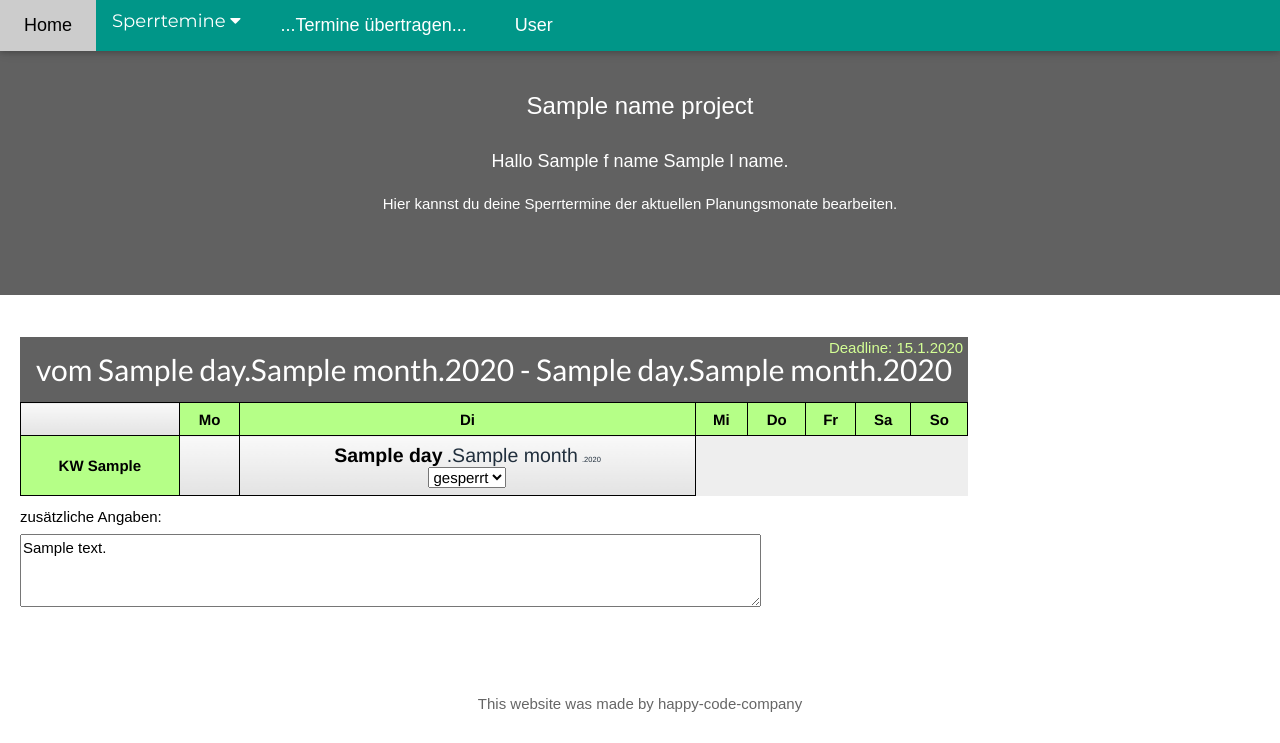
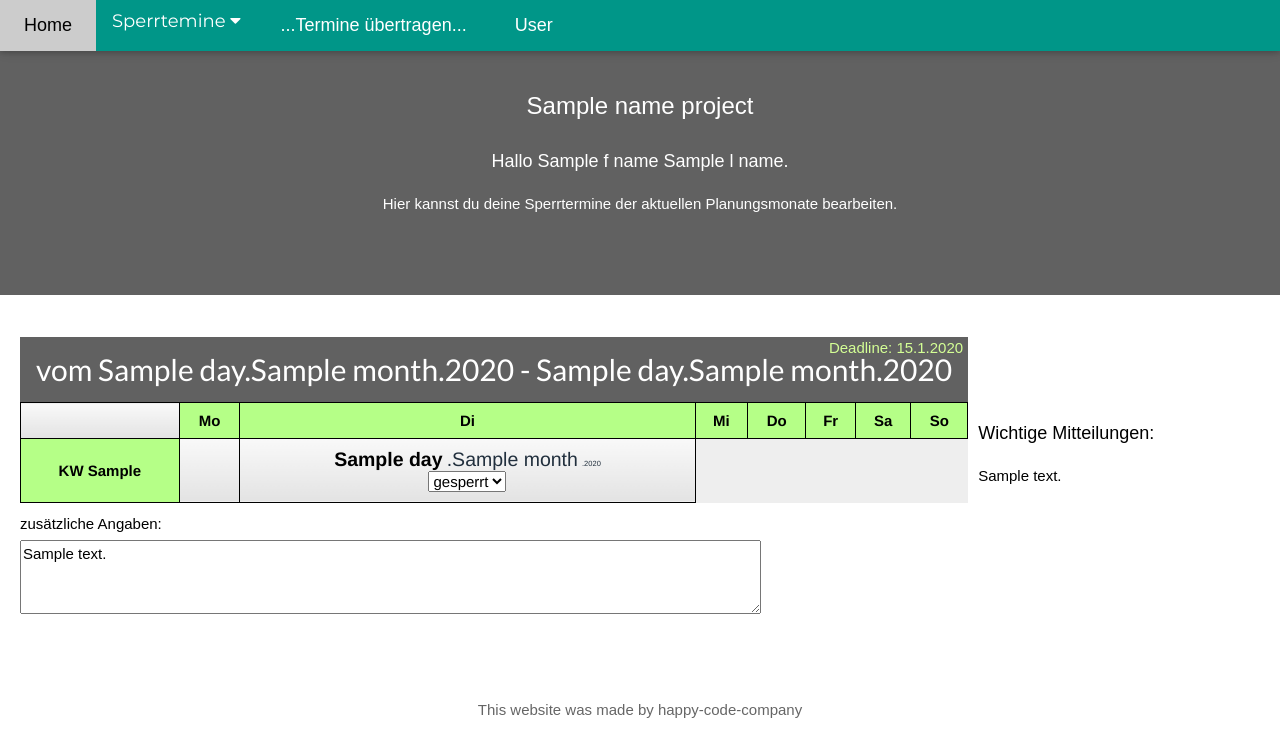
Before and after one commit to TomBenRu/hcc_plan_api, a FastAPI app: template templates/index_actor.html in a window 1280 px wide. Shown: the top 743 px of the page. Before the commit the page ends 712 px from the top, so only its background shows below. Run offline with FastAPI, Linux system fonts and the light colour scheme; the template is opened without the code that fills it: most values are stand-ins (such as "Sample title", 1, 10 or a date in 2020); parts of the project's set-up code (start-up, migrations or seed data) failed here and were passed over.

Commit message:
still work in progress

```diff
--- a/databases/database.py
+++ b/databases/database.py
@@ -11,7 +11,7 @@ from .enum_converter import EnumConverter
 
 # zum Deployen müssen server_remote_access, local und from_outside False sein
 server_remote_acces = False
-local = False  # True: sqlite-database, False: postgresql-database
+local = True  # True: sqlite-database, False: postgresql-database
 from_outside = False  # False: calling database from same API
 
 # sql_debug(True)
--- a/static/calendar.css
+++ b/static/calendar.css
@@ -11,6 +11,12 @@
 .drop_g {
             background-color:rgba(0, 128, 0, 0.5);
         }
+.wrapper {
+        display: grid;
+        grid-template-columns: auto 300px;
+        column-gap: 10px;
+        }
+
 .grid_center {
         display: grid;
         padding-left: 20px;
--- a/templates/index_actor.html
+++ b/templates/index_actor.html
@@ -38,16 +38,19 @@
 {% block cont_main %}
 <form method="post" action="{{ url_for('actor_plan_periods_handler') }}" id="form1" class="grid_center">
     {% for planung_filled_in in plan_periods %}
+
         {% set plan_period = planung_filled_in.plan_period %}
         {% set avail_days = plan_period.avail_days(actor_id) %}
         {% set deadline = plan_period.deadline %}
         <br id="pp-{{plan_period.start}}" style="margin-bottom: 50px">
+        <div class="wrapper">
         <div class="w3-container w3-dark-grey w3-center" style="position: relative; margin-top: 20px!important; margin-bottom: 0px">
             <div style="position: absolute; top: 0; right: 5px; color: #d4ff95">
                 Deadline: {{deadline.day}}.{{deadline.month}}.{{deadline.year}}
             </div>
             <h2>vom {{ plan_period.start.day }}.{{ plan_period.start.month }}.{{ plan_period.start.year }} - {{ plan_period.end.day }}.{{ plan_period.end.month }}.{{ plan_period.end.year }}</h2>
         </div>
+        <div></div>
         <table class="calendar_table" id="period_{{plan_period.id}}">
             <tr>
                 <td></td>
@@ -89,6 +92,11 @@
             {% endfor %}
 
         </table>
+        <div>
+        <p class="w3-large">Wichtige Mitteilungen:</p>
+        <p class="w3-medium">{{ plan_period.notes }}</p>
+        </div>
+        </div>
         <div style="margin-top: 10px">
             <label for="ta{{plan_period.id}}">zusätzliche Angaben:</label>
             <br>
```
